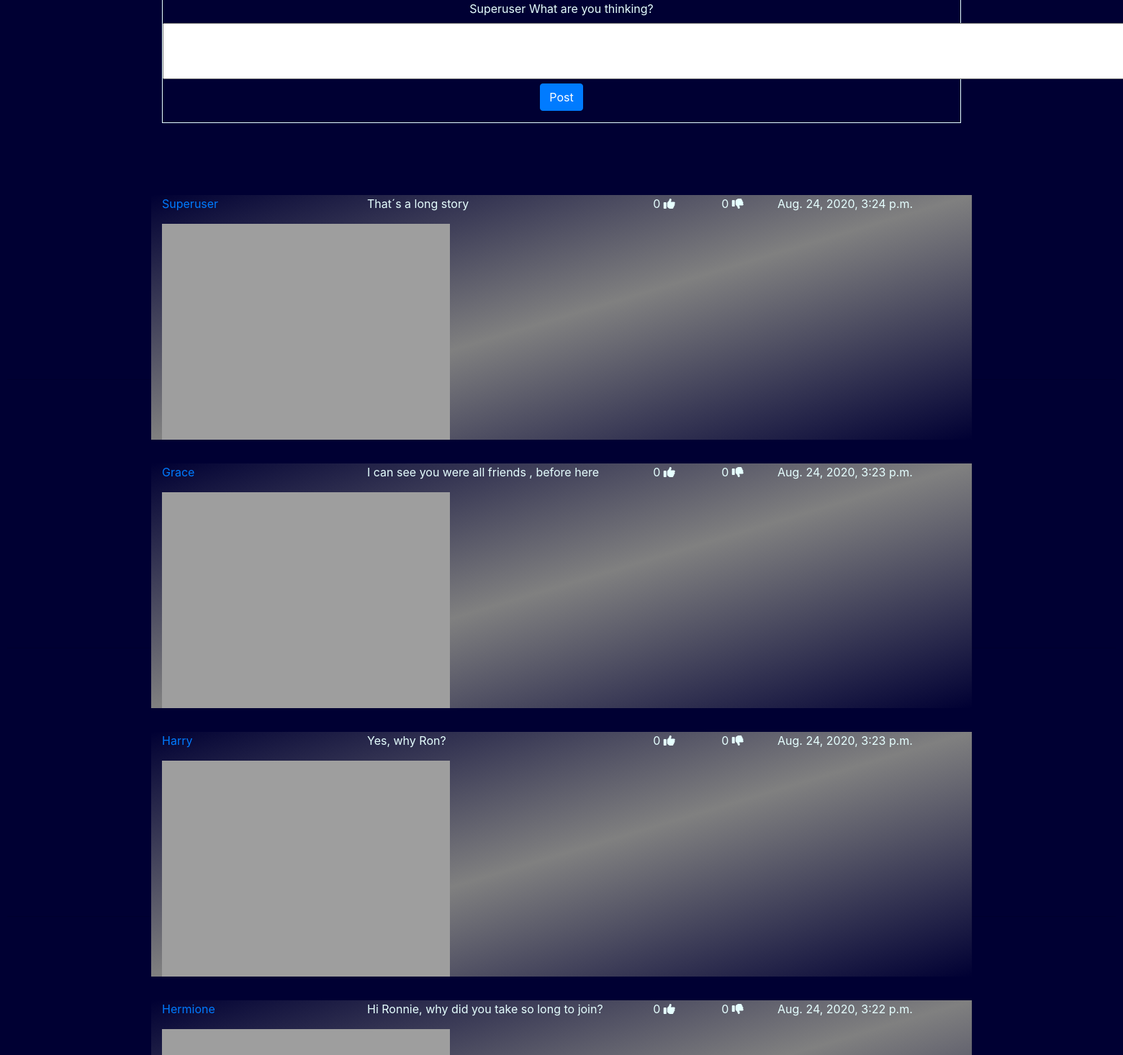
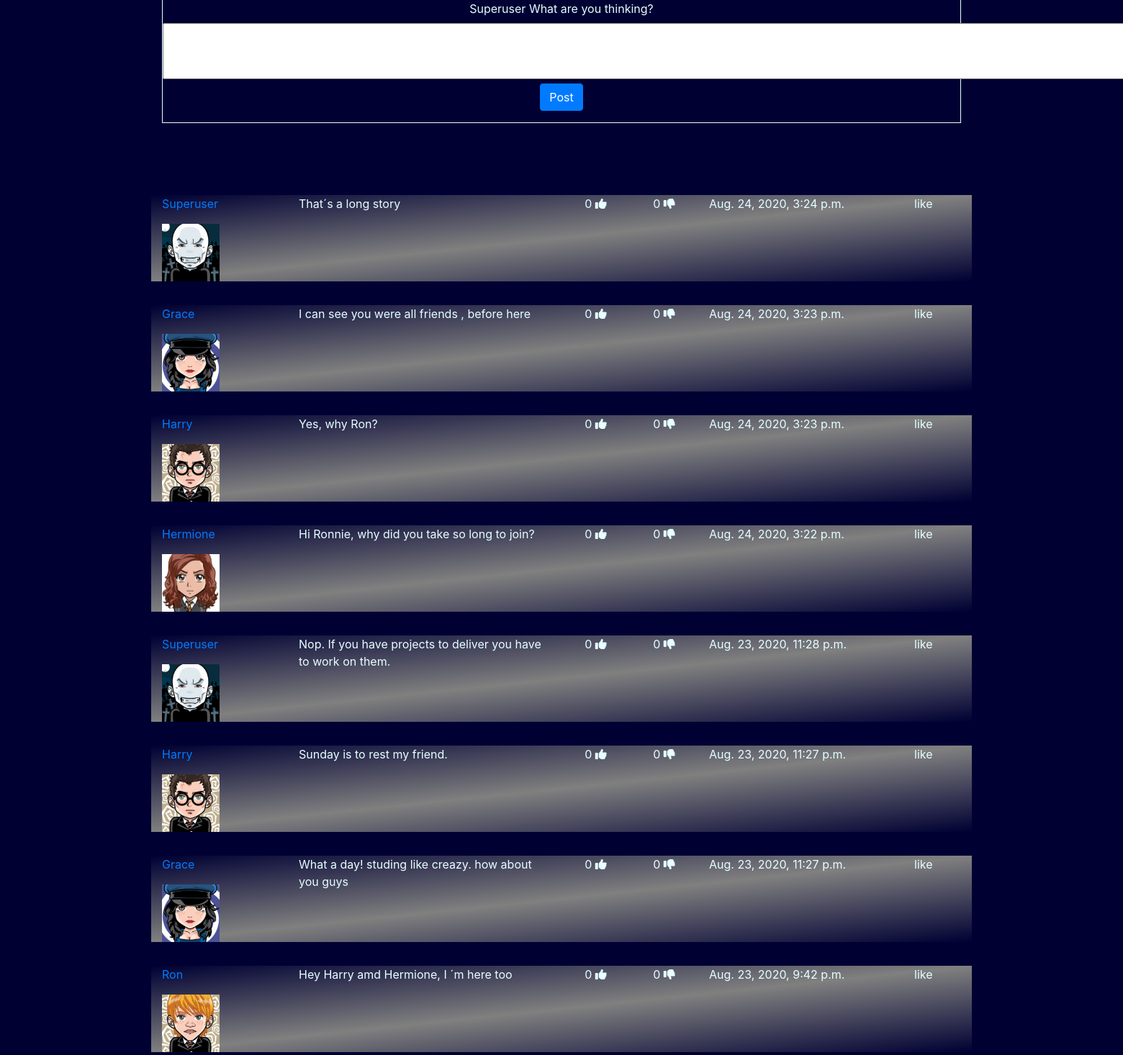
Before and after one commit to gracebcorrea/Project4, a Django app: page / in a window 1560 px wide; the page is wider, and only the part inside the window is pictured. Shown: the part 148-1614 px from the top of that part at 72% size. Run offline with Django 3.2, Linux system fonts and the light colour scheme; a user stored in the database is signed in; data comes from the database, SQL or seed files in the repository; some libraries are stand-ins or nearby versions.

Commit message:
Update index.html

```diff
--- a/network/templates/network/index.html
+++ b/network/templates/network/index.html
@@ -25,9 +25,9 @@
       {% for A in AllPosts %}
           <div class="container" style="width:90%; position:relative; top:100px;background-image: linear-gradient(to top left, #000033, gray,	 #000033 );">
               <div class="row"  width="1700px">
-                  <div class="col-lg-3">
+                  <div class="col-lg-2">
                       <p><a href="{% url 'network:profile' A.username %}" >  {{A.username |title}} </a> </p>
-                      <img src="http://127.0.0.1:8000/media/{{A.Avatar.url}} "  class="img-responsive" style="width: 150"  alt="{{A.Avatar}} "/>
+                      <img src="/media/{{A.Avatar}} "  class="img-responsive" style="width: 80px;"   />
 
                   </div>
                   <div class="col-lg-4">
@@ -51,6 +51,9 @@
                       <div class="col-lg-3">
                          <p> {{A.Date}} </p>
                       </div>
+                      <div class="col-lg-1">
+                         <p> like </p>
+                      </div>
                   </div>
               </div>
               <hr>
```
